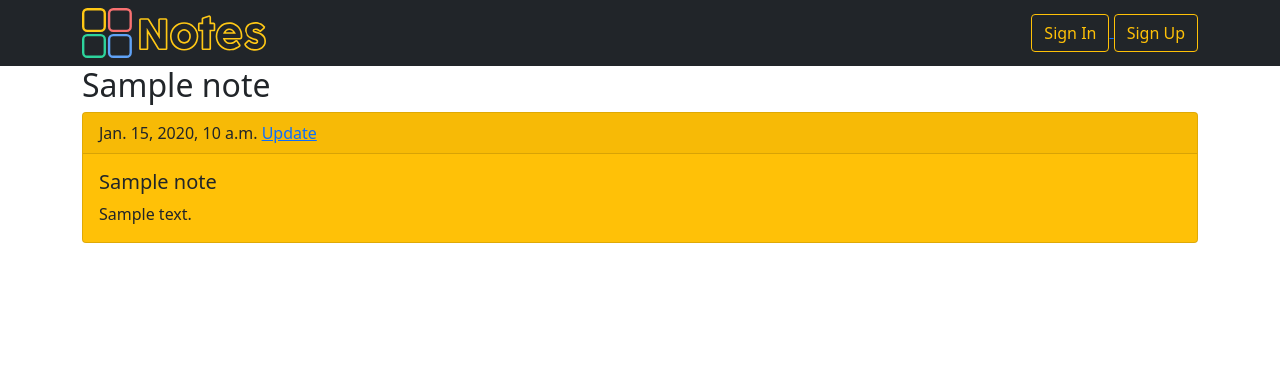
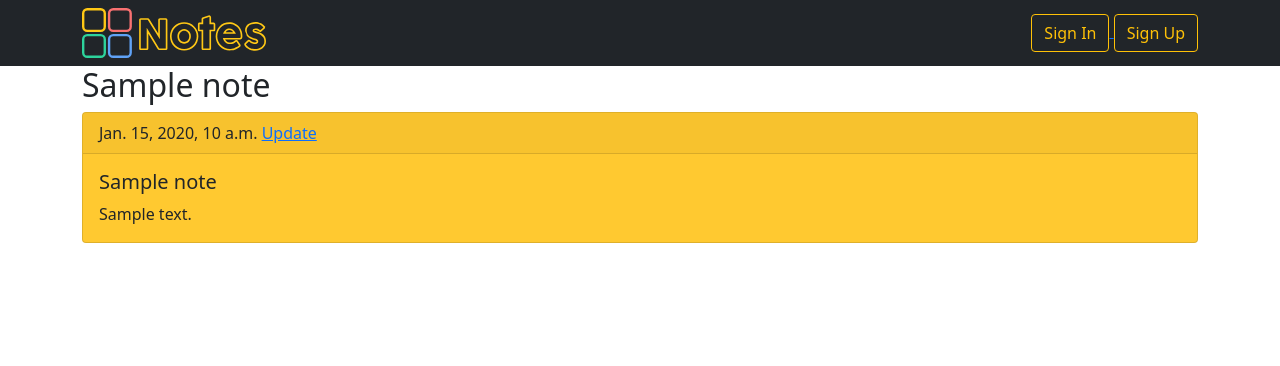
Before and after one commit to osamamhd/notes-app, a Django app: a page that uses notes_app/templates/note/note_detail.html in a window 1280 px wide. Shown: the top 366 px of the page. Run offline with Django 3.2, Linux system fonts and the light colour scheme; tables that the repository leaves empty hold one stand-in row (values such as "Sample post"); some libraries are stand-ins or nearby versions.

Commit message:
update note detail to use the color field.

```diff
--- a/notes_app/templates/note/note_detail.html
+++ b/notes_app/templates/note/note_detail.html
@@ -6,7 +6,7 @@
 
 <h2>{{ note.title }}</h2>
 
-<div class="card text-dark bg-warning " >
+<div class="card text-dark {{note.color}} " >
     <div class="card-header">
         {{note.updated}}
         <a href="{% url 'note:update' note.slug %}">Update</a>
```
